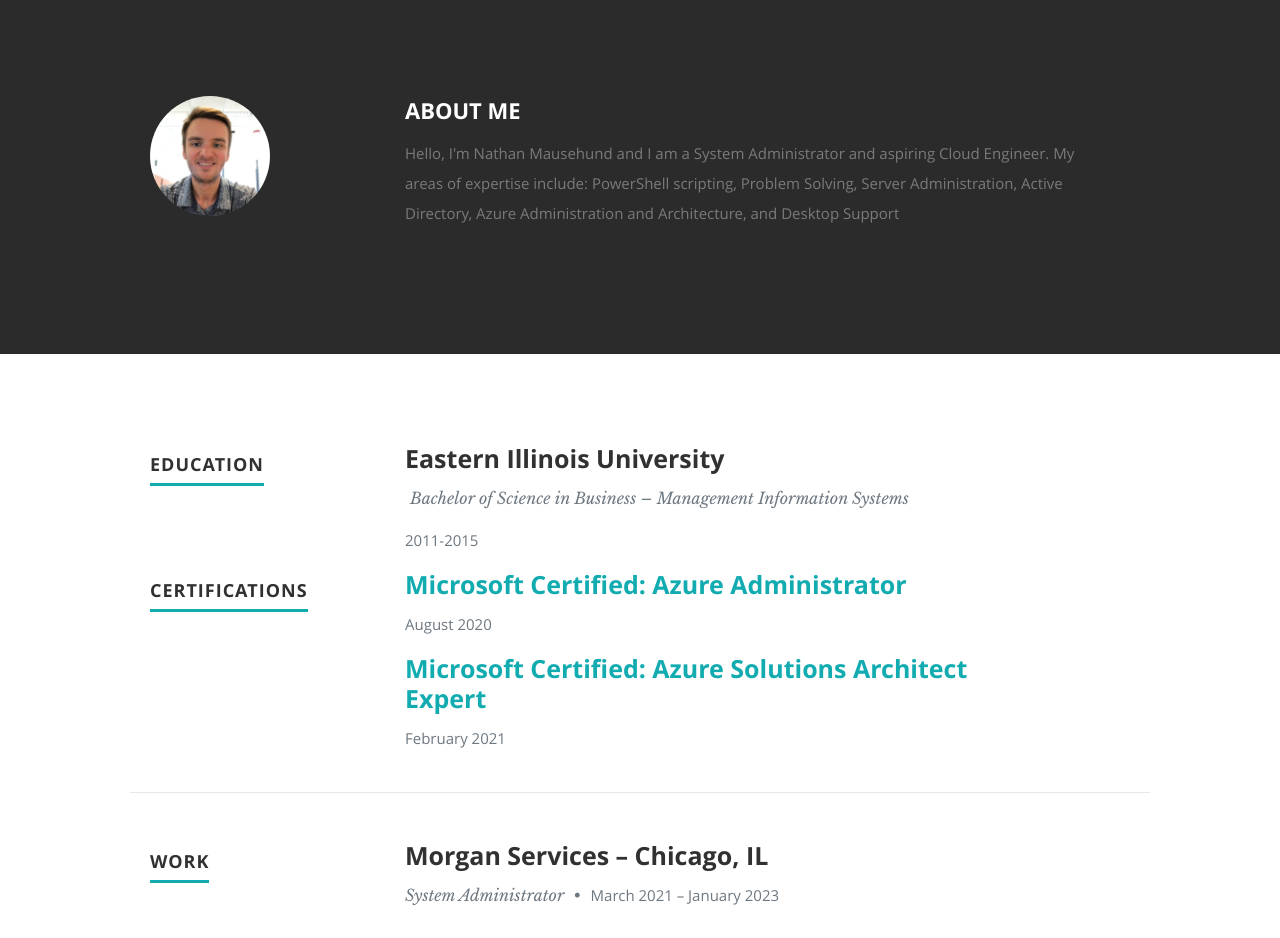
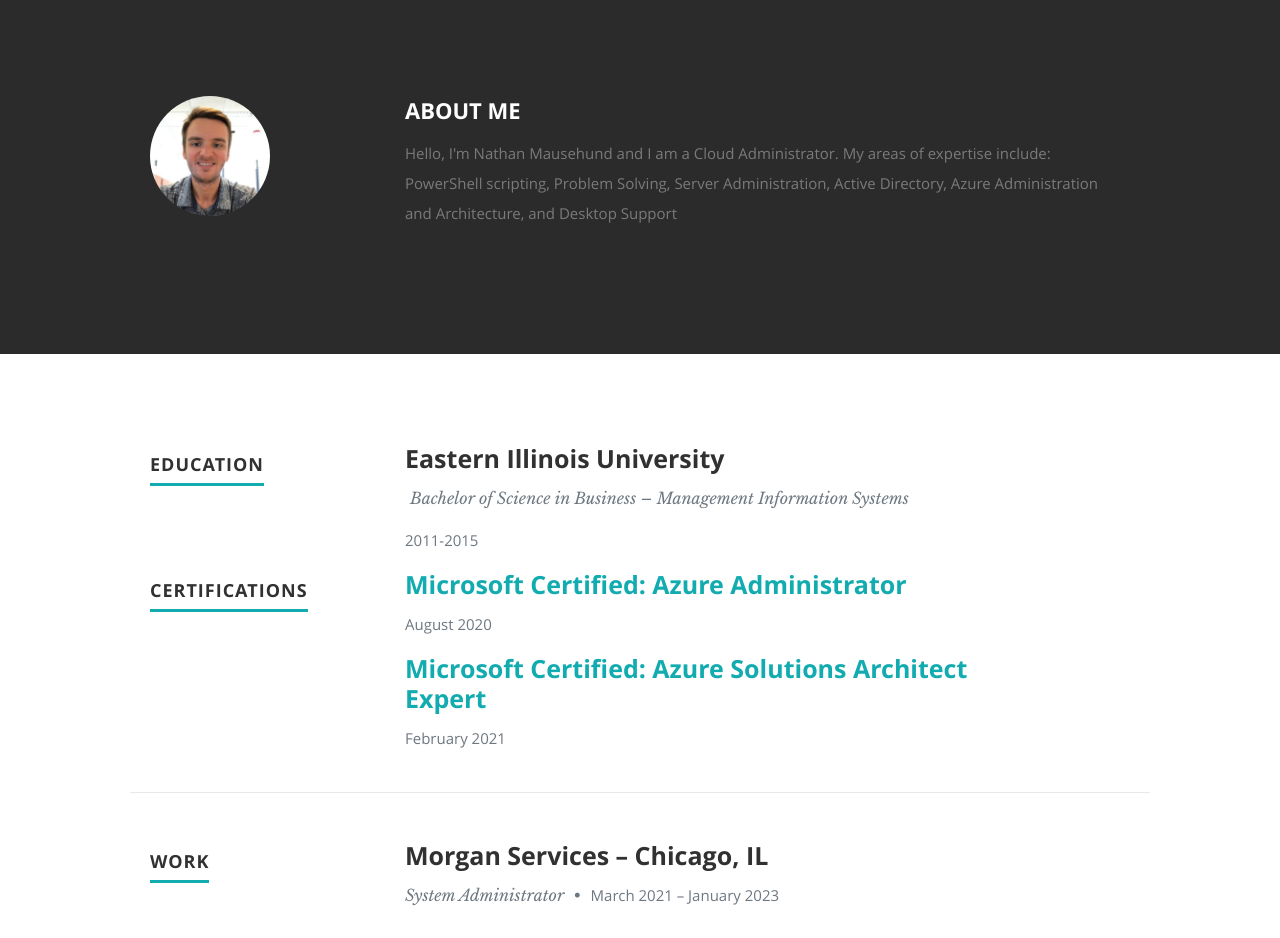
Before and after one commit to ndmausehund/azure-resume, a plain HTML site: page frontend/index.html in a window 1280 px wide. Shown: the part 800-1738 px from the top of the page. Drawn offline with nearby package versions, Linux system fonts and the light colour scheme; no server answers.

Commit message:
update to html

```diff
--- a/frontend/index.html
+++ b/frontend/index.html
@@ -87,7 +87,7 @@
 
             <h2>ABOUT ME</h2>
 
-            <p> Hello, I'm Nathan Mausehund and I am a System Administrator and aspiring Cloud Engineer.  My areas of expertise include: PowerShell scripting, Problem Solving, Server Administration, Active Directory, Azure Administration and Architecture, and Desktop Support
+            <p> Hello, I'm Nathan Mausehund and I am a Cloud Administrator.  My areas of expertise include: PowerShell scripting, Problem Solving, Server Administration, Active Directory, Azure Administration and Architecture, and Desktop Support
          </br>
       </br>
 
```
